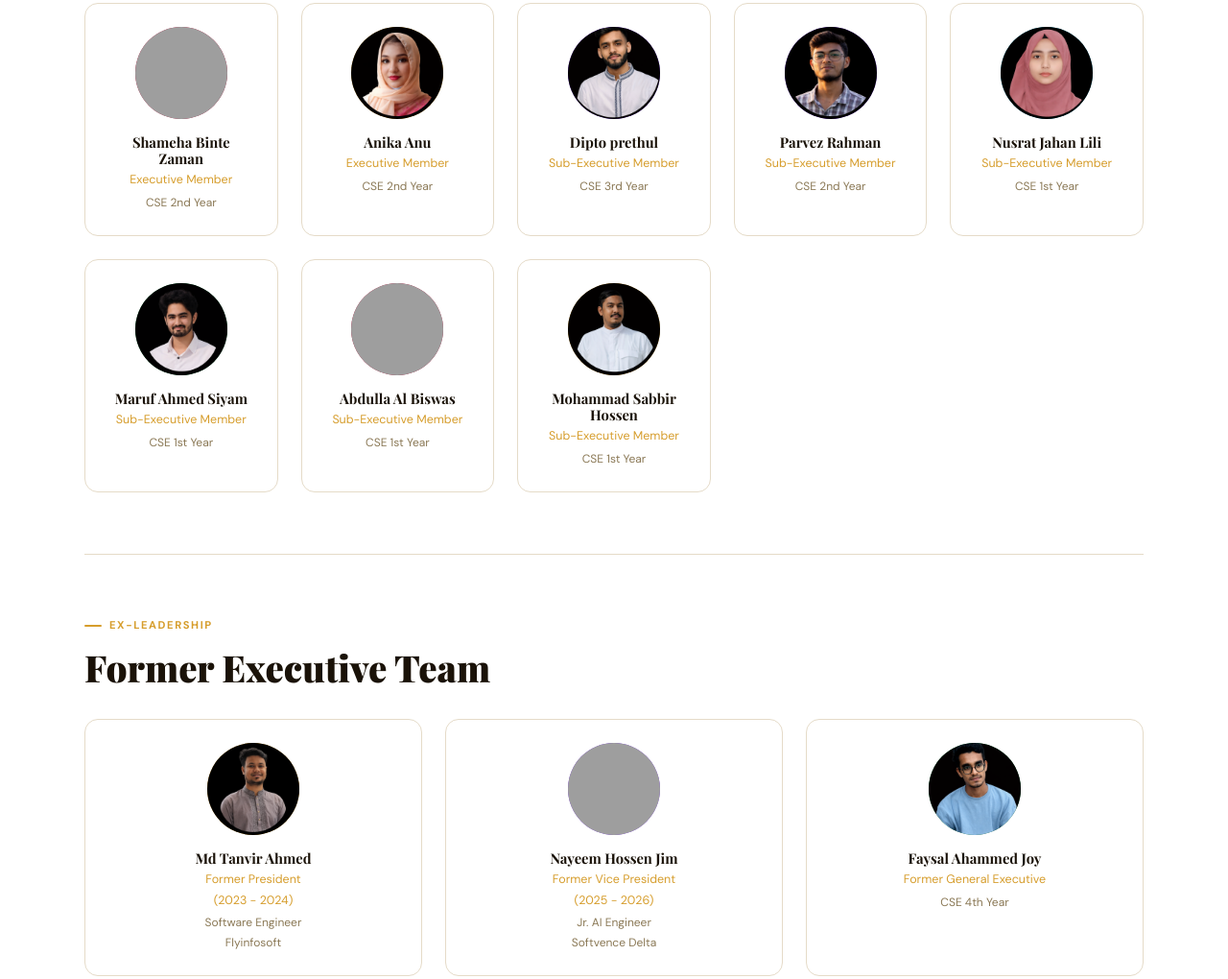
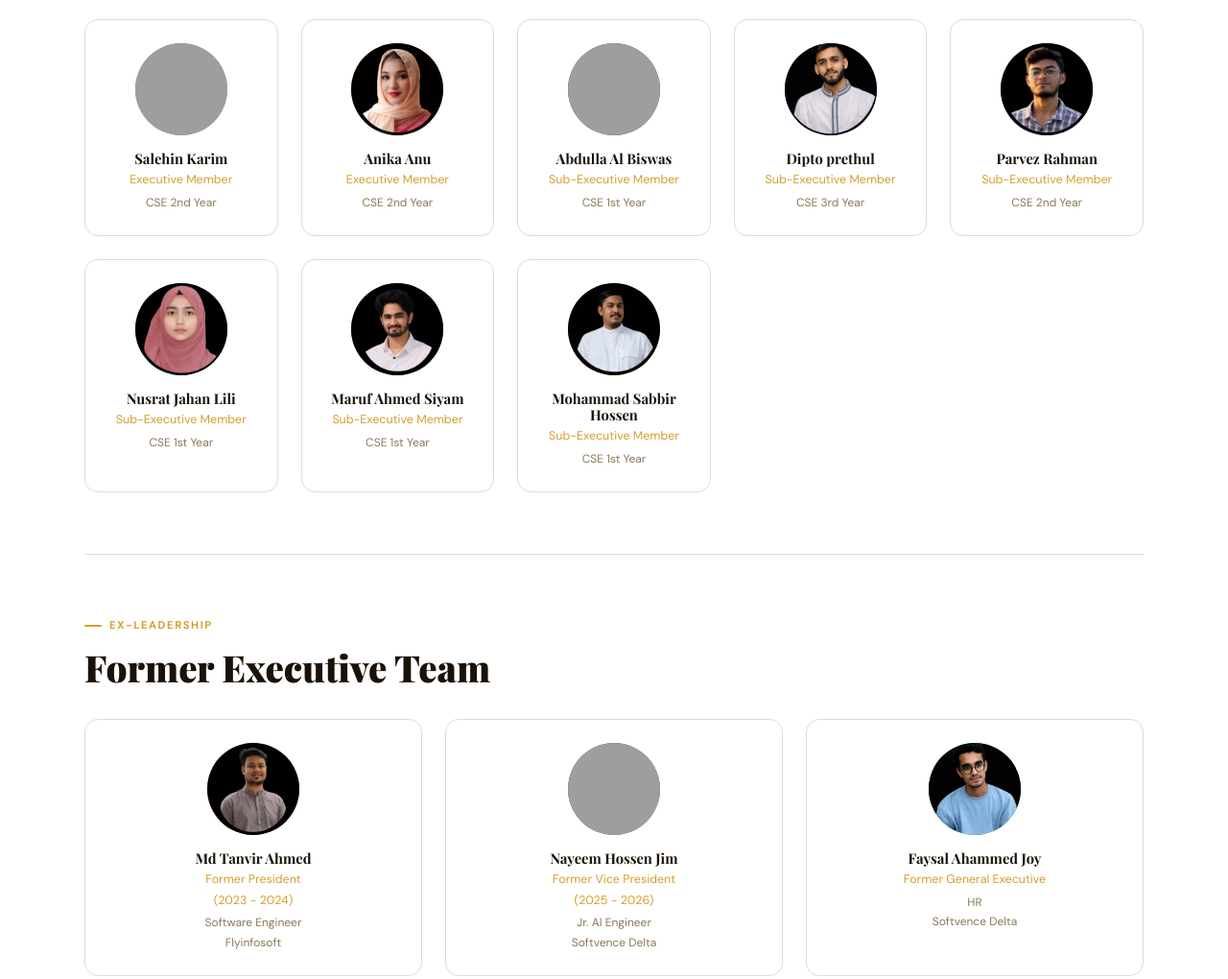
Before and after one commit to xmahfujur/ml-club-uu, a website: page about.html in a window 1280 px wide. Shown: the part 1984-3004 px from the top of the page at 96% size. Drawn offline with nearby package versions, Linux system fonts and the light colour scheme; grey boxes are pictures that could not be loaded.

Commit message:
add executive

```diff
--- a/about.html
+++ b/about.html
@@ -110,16 +110,16 @@
     <div class="team-card"><div class="team-avatar" style="background:linear-gradient(135deg,#b8841e,#d69d2c);color:#fff"><img src="assets/executive-members-photos/topu-vai.png" alt=""></div><h3>Kamran Hossain Topu</h3><div class="role">Media Secretary</div><div class="dept">CSE 4th Year</div></div>
 
     <div class="team-card"><div class="team-avatar" style="background:linear-gradient(135deg,#0891b2,#0e7490);color:#fff"><img src="assets/executive-members-photos/mahdi.png" alt="Mahadi Hasan"></div><h3>Mahadi Hasan</h3><div class="role">Executive Member</div><div class="dept">CSE 3rd Year</div></div>
-    <div class="team-card"><div class="team-avatar" style="background:linear-gradient(135deg,#b8841e,#d69d2c);color:#fff"><img src="assets/executive-members-photos/salehin.png" alt=""></div><h3>Salehin Karim</h3><div class="role">Executive Member</div><div class="dept">CSE 2nd Year</div></div>
       <div class="team-card"><div class="team-avatar" style="background:linear-gradient(135deg,#15803d,#166534);color:#fff"><img src="assets/executive-members-photos/zakiya.png" alt=""></div><h3>Zakiya Sultana</h3><div class="role">Executive Member</div><div class="dept">CSE 2nd Year</div></div>
     <div class="team-card"><div class="team-avatar" style="background:linear-gradient(135deg,#be123c,#9f1239);color:#fff"><img src="assets/executive-members-photos/shameha.png" alt=""></div><h3>Shameha Binte Zaman</h3><div class="role">Executive Member</div><div class="dept">CSE 2nd Year</div></div>
+    <div class="team-card"><div class="team-avatar" style="background:linear-gradient(135deg,#b8841e,#d69d2c);color:#fff"><img src="assets/executive-members-photos/salehin.png" alt=""></div><h3>Salehin Karim</h3><div class="role">Executive Member</div><div class="dept">CSE 2nd Year</div></div>
     <div class="team-card"><div class="team-avatar" style="background:linear-gradient(135deg,#b8841e,#d69d2c);color:#fff"><img src="assets/executive-members-photos/aniaka-anu.png" alt=""></div><h3>Anika Anu</h3><div class="role">Executive Member</div><div class="dept">CSE 2nd Year</div></div>
 
+    <div class="team-card"><div class="team-avatar" style="background:linear-gradient(135deg,#be123c,#9f1239);color:#fff"><img src="assets/executive-members-photos/abdullah.png" alt=""></div><h3>Abdulla Al Biswas</h3><div class="role">Sub-Executive Member</div><div class="dept">CSE 1st Year</div></div>
      <div class="team-card"><div class="team-avatar" style="background:linear-gradient(135deg,#6d28d9,#7c3aed);color:#fff"><img src="assets/executive-members-photos/dipto-pretul.png" alt=""></div><h3>Dipto prethul</h3><div class="role">Sub-Executive Member</div><div class="dept">CSE 3rd Year</div></div>
      <div class="team-card"><div class="team-avatar" style="background:linear-gradient(135deg,#6d28d9,#7c3aed);color:#fff"><img src="assets/executive-members-photos/parvez.png" alt=""></div><h3>Parvez Rahman</h3><div class="role">Sub-Executive Member</div><div class="dept">CSE 2nd Year</div></div>
     <div class="team-card"><div class="team-avatar" style="background:linear-gradient(135deg,#0891b2,#0e7490);color:#fff"><img src="assets/executive-members-photos/lili.png" alt=""></div><h3>Nusrat Jahan Lili</h3><div class="role">Sub-Executive Member</div><div class="dept">CSE 1st Year</div></div>
       <div class="team-card"><div class="team-avatar" style="background:linear-gradient(135deg,#15803d,#166534);color:#fff"><img src="assets/executive-members-photos/maruf.png" alt=""></div><h3>Maruf Ahmed Siyam</h3><div class="role">Sub-Executive Member</div><div class="dept">CSE 1st Year</div></div>
-    <div class="team-card"><div class="team-avatar" style="background:linear-gradient(135deg,#be123c,#9f1239);color:#fff"><img src="assets/executive-members-photos/abdullah.png" alt=""></div><h3>Abdulla Al Biswas</h3><div class="role">Sub-Executive Member</div><div class="dept">CSE 1st Year</div></div>
     <div class="team-card"><div class="team-avatar" style="background:linear-gradient(135deg,#b8841e,#d69d2c);color:#fff"><img src="assets/executive-members-photos/sabbir.png" alt=""></div><h3>Mohammad Sabbir Hossen</h3><div class="role">Sub-Executive Member</div><div class="dept">CSE 1st Year</div></div>
   </div>
 
@@ -131,7 +131,7 @@
   <div class="team-grid">
     <div class="team-card"><div class="team-avatar" style="background:linear-gradient(135deg,var(--accent),var(--accent-dark));color:#fff"> <img src="assets/former-executive/tanvir vai ex p.png" alt=""> </div><h3>Md Tanvir Ahmed</h3><div class="role">Former President <br> (2023 - 2024)</div><div class="dept">Software Engineer <br>Flyinfosoft</div></div>
     <div class="team-card"><div class="team-avatar" style="background:linear-gradient(135deg,#6d28d9,#7c3aed);color:#fff"><img src="assets/former-executive/jim-bro.png" alt=""></div><h3>Nayeem Hossen Jim</h3><div class="role"> Former Vice President <br> (2025 - 2026)</div><div class="dept"> Jr. AI Engineer <br> Softvence Delta</div></div>
-    <div class="team-card"><div class="team-avatar" style="background:linear-gradient(135deg,#15803d,#166534);color:#fff"><img src="assets/executive-members-photos/faysal.png" alt=""></div><h3>Faysal Ahammed Joy</h3><div class="role">Former General Executive</div><div class="dept">CSE 4th Year</div></div>
+    <div class="team-card"><div class="team-avatar" style="background:linear-gradient(135deg,#15803d,#166534);color:#fff"><img src="assets/executive-members-photos/faysal.png" alt=""></div><h3>Faysal Ahammed Joy</h3><div class="role">Former General Executive </div><div class="dept"> HR <br> Softvence Delta</div></div>
 
     <!-- <div class="team-card"><div class="team-avatar" style="background:linear-gradient(135deg,#0891b2,#0e7490);color:#fff"><img src="" alt=""></div><h3>Rabiul Islam Rimon</h3><div class="role">General Secretary</div><div class="dept">CSE 4rd Year</div></div>
     <div class="team-card"><div class="team-avatar" style="background:linear-gradient(135deg,#15803d,#166534);color:#fff"><img src="" alt=""></div><h3>Faysal Ahammed Joy</h3><div class="role">General Executive</div><div class="dept">CSE 4nd Year</div></div>
```
